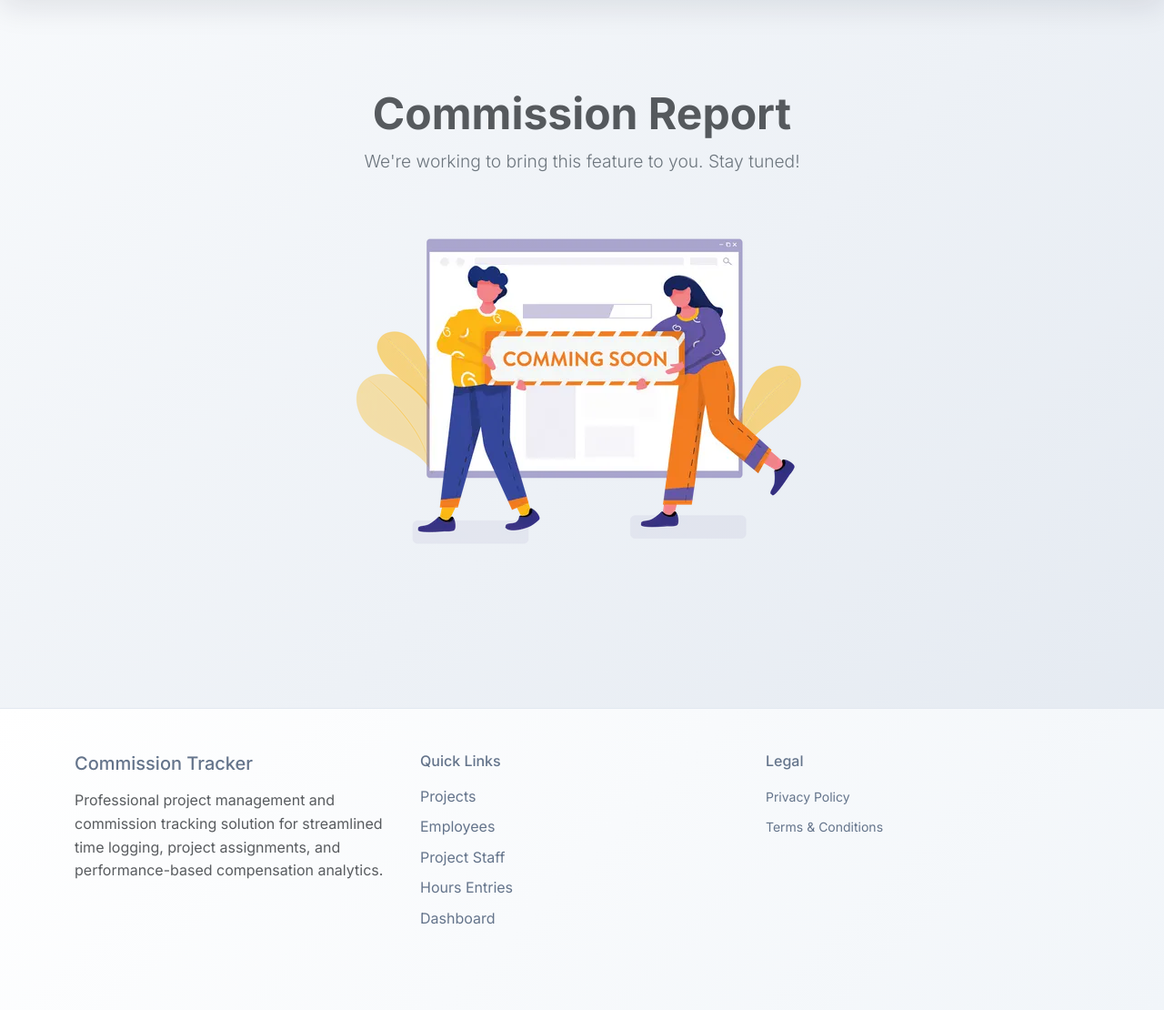
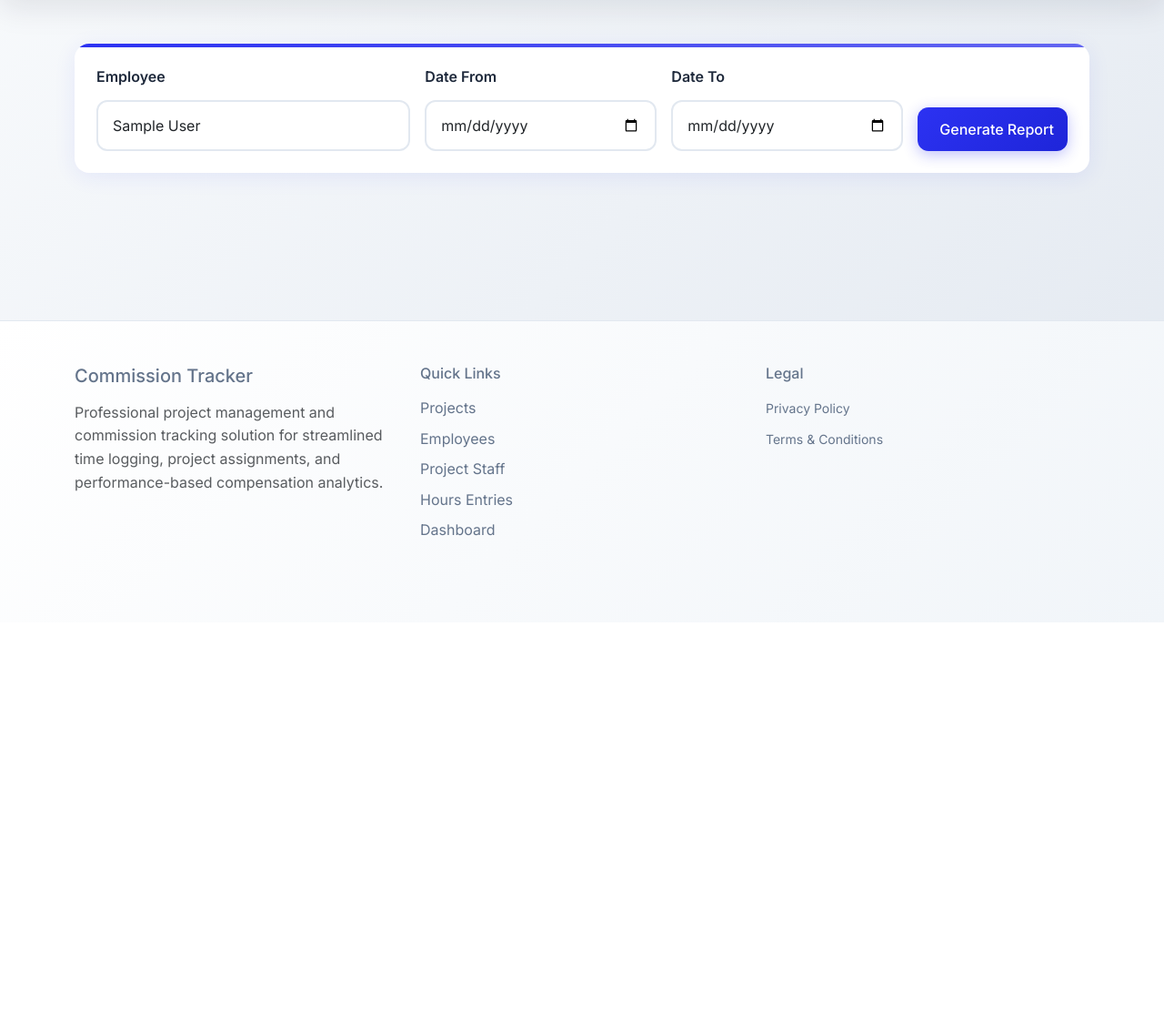
Before and after one commit to Janus-Solutions-Group/commission-tracker, a Flask app: page / in a window 1280 px wide. Shown: the part 116-1226 px from the top of the page at 91% size. After the commit the page ends 800 px from the top, so only its background shows below. Run offline with Flask 3, Linux system fonts and the light colour scheme; a user stored in the database is signed in; tables that the repository leaves empty hold one stand-in row (values such as "Sample post"); some libraries are stand-ins or nearby versions.

Commit message:
added commission report

```diff
--- a/forms.py
+++ b/forms.py
@@ -1,5 +1,5 @@
 from flask_wtf import FlaskForm
-from wtforms import StringField, FloatField, DateField, TextAreaField, SelectField, IntegerField, PasswordField, BooleanField
+from wtforms import StringField, FloatField, DateField, TextAreaField, SelectField, SubmitField, PasswordField, BooleanField
 from wtforms.validators import DataRequired, NumberRange, Length, ValidationError, Email, EqualTo, Optional
 from models import Employee, Project, ProjectStaff, User, Company
 from datetime import date
@@ -119,3 +119,17 @@ class HoursEntryForm(FlaskForm):
             return False
 
         return True
+
+class CommissionReportForm(FlaskForm):
+    employee_id = SelectField('Employee', coerce=int, validators=[DataRequired()])
+    date_from = DateField('Date From', validators=[DataRequired()])
+    date_to = DateField('Date To', validators=[DataRequired()])
+    submit = SubmitField('Generate Report')
+
+    def set_employee_choices(self, company_id):
+        from app import db
+        self.employee_id.choices = [
+            (e.id, e.name) for e in Employee.query.filter(
+                Employee.company_id == company_id,
+            ).order_by(Employee.name).all()
+        ]
--- a/routes.py
+++ b/routes.py
@@ -3,7 +3,7 @@ from flask_login import login_user, logout_user, current_user, login_required
 from urllib.parse import urlparse
 from app import app, db
 from models import Project, Employee, ProjectStaff, HoursEntry, User, Company
-from forms import ProjectForm, EmployeeForm, ProjectStaffForm, HoursEntryForm, SignupForm, LoginForm
+from forms import ProjectForm, EmployeeForm, ProjectStaffForm, HoursEntryForm, SignupForm, LoginForm, CommissionReportForm
 from utils import get_paginated_query
 from sqlalchemy import func, desc
 from sqlalchemy.orm import joinedload
@@ -68,10 +68,96 @@ def logout():
     logout_user()
     return redirect(url_for('login'))
 
-@app.route('/')
+@app.route('/', methods=['GET', 'POST'])
 @login_required
 def index():
-    return render_template('index.html')
+    form = CommissionReportForm()
+    form.set_employee_choices(current_user.company_id)
+
+    report_data = []
+    employee = None
+    direct_commission = 0.0
+    override_commission = 0.0
+
+    if form.validate_on_submit():
+        employee_id = form.employee_id.data
+        date_from = form.date_from.data
+        date_to = form.date_to.data
+
+        employee = Employee.query.get_or_404(employee_id)
+
+        projects = Project.query.options(
+            joinedload(Project.project_staff).joinedload(ProjectStaff.employee)
+        ).all()
+        #
+        all_hours = HoursEntry.query.filter(
+            HoursEntry.employee_id == employee_id,
+            HoursEntry.date >= date_from,
+            HoursEntry.date <= date_to
+        ).all()
+
+        # Map hours by project
+        project_hours_map = {}
+        for entry in all_hours:
+            project_hours_map.setdefault(entry.project_id, []).append(entry)
+
+        for project in projects:
+
+            hours_entries = project_hours_map.get(project.id, [])
+            staff_map = {ps.employee_id: ps for ps in project.project_staff}
+            staff = staff_map.get(employee_id)
+            if not staff:
+                continue
+
+            emp = staff.employee
+            hours = sum(e.hours_worked for e in hours_entries)
+            revenue = hours * (emp.hourly_rate or 0)
+
+            total_project_revenue = sum(
+                he.hours_worked * (staff_map.get(he.employee_id).employee.hourly_rate or 0)
+                for he in HoursEntry.query.filter(
+                    HoursEntry.project_id == project.id,
+                    HoursEntry.date >= date_from,
+                    HoursEntry.date <= date_to
+                )
+                if staff_map.get(he.employee_id)
+            )
+
+            # Commission calculation
+            if emp.role.lower() == 'associate':
+                direct_comm = revenue * (staff.commission_percentage or 0) / 100
+                override_comm = 0
+                note = "Associate: own hours commission"
+            elif emp.role.lower() == 'director':
+                direct_comm = revenue * (staff.commission_percentage or 0) / 100
+                override_comm = total_project_revenue * 0.02
+                note = "Director: direct + 2% override"
+            else:
+                direct_comm = total_project_revenue * (staff.commission_percentage or 0) / 100
+                override_comm = 0
+                note = "Other: % of associate revenue"
+
+            direct_commission+= direct_comm
+            override_commission+= override_comm
+            report_data.append({
+                "project_number": project.project_id,
+                "project_name": project.name,
+                "hours_billed": hours,
+                "bill_rate": emp.hourly_rate or 0,
+                "direct_commission": direct_comm,
+                "override_commission": override_comm,
+                "total_commission": direct_comm+override_comm,
+            })
+    return render_template(
+        'index.html',
+        form=form,
+        report_data=report_data,
+        employee=employee,
+        direct_commission=direct_commission,
+        override_commission=override_commission,
+        total_commission=direct_commission + override_commission
+    )
+
 @app.route('/dashboard')
 @login_required
 def dashboard():
@@ -90,7 +176,6 @@ def dashboard():
 
     # Collated data
     employee_summary = {}
-    project_revenue_map = {}
 
     for project in projects:
         hours_entries = project_hours_map.get(project.id, [])
--- a/templates/index.html
+++ b/templates/index.html
@@ -1,11 +1,83 @@
 {% extends "base.html" %}
+{% block content %}
 
-{% block title %}Commission Report - Coming Soon{% endblock %}
+<div class="card mb-4">
+    <div class="card-body">
+        <form method="POST">
+            {{ form.hidden_tag() }}
+            <div class="row g-3 align-items-end">
+                <div class="col-md-4">
+                    <label class="form-label">{{ form.employee_id.label }}</label>
+                    {{ form.employee_id(class="form-select") }}
+                </div>
+                <div class="col-md-3">
+                    <label class="form-label">{{ form.date_from.label }}</label>
+                    {{ form.date_from(class="form-control") }}
+                </div>
+                <div class="col-md-3">
+                    <label class="form-label">{{ form.date_to.label }}</label>
+                    {{ form.date_to(class="form-control") }}
+                </div>
+                <div class="col-md-2">
+                    {{ form.submit(class="btn btn-primary w-100") }}
+                </div>
+            </div>
+        </form>
+    </div>
+</div>
 
-{% block content %}
-<div class="text-center py-5 animate-fade-in">
-    <h1 class="display-5 fw-bold text-muted">Commission Report</h1>
-    <p class="lead text-secondary">We're working to bring this feature to you. Stay tuned!</p>
-    <img src="{{ url_for('static', filename='1782224.webp') }}" alt="Coming Soon" class="mb-4">
+{% if employee %}
+<div class="card">
+    <div class="card-body">
+
+        <h5 class="card-title">Commission Report: {{ employee.name }}</h5>
+        <p class="card-subtitle text-muted mb-3">
+            {{ employee.role }} &mdash;
+            <strong>Total Commission:</strong> ${{ "%.2f"|format(direct_commission) }}
+            {% if override_commission %}
+                | <strong>Override:</strong> ${{ "%.2f"|format(override_commission) }}
+                | <strong>Grand Total:</strong> ${{ "%.2f"|format(direct_commission + override_commission) }}
+            {% endif %}
+        </p>
+
+        {% if report_data %}
+        <div class="table-responsive">
+            <table class="table table-striped align-middle">
+                <thead>
+                    <tr>
+                        <th>Project ID</th>
+                        <th>Project Name</th>
+                        <th class="text-end">Hours Billed</th>
+                        <th class="text-end">Bill Rate</th>
+                        <th class="text-end">Direct Commission</th>
+                        <th class="text-end">Override Commission</th>
+                        <th class="text-end">Total Commission</th>
+                    </tr>
+                </thead>
+                <tbody>
+                    {% for row in report_data %}
+                    <tr>
+                        <td><code class="text-muted">{{ row.project_number }}</code></td>
+                        <td>{{ row.project_name }}</td>
+                        <td class="text-end">{{ "%.2f"|format(row.hours_billed) }}</td>
+                        <td class="text-end">${{ "%.2f"|format(row.bill_rate) }}</td>
+                        <td class="text-end">${{ "%.2f"|format(row.direct_commission) }}</td>
+                        <td class="text-end">${{ "%.2f"|format(row.override_commission) }}</td>
+                        <td class="text-end">${{ "%.2f"|format(row.total_commission) }}</td>
+                    </tr>
+                    {% endfor %}
+                </tbody>
+            </table>
+        </div>
+        {% else %}
+        <div class="text-center py-5">
+            <i data-feather="bar-chart-2" style="width: 64px; height: 64px;" class="text-muted mb-3"></i>
+            <h4 class="text-muted">No commissions found</h4>
+            <p class="text-muted">No work was billed during this period for this employee.</p>
+        </div>
+        {% endif %}
+    </div>
 </div>
+{% endif %}
+
 {% endblock %}
```
